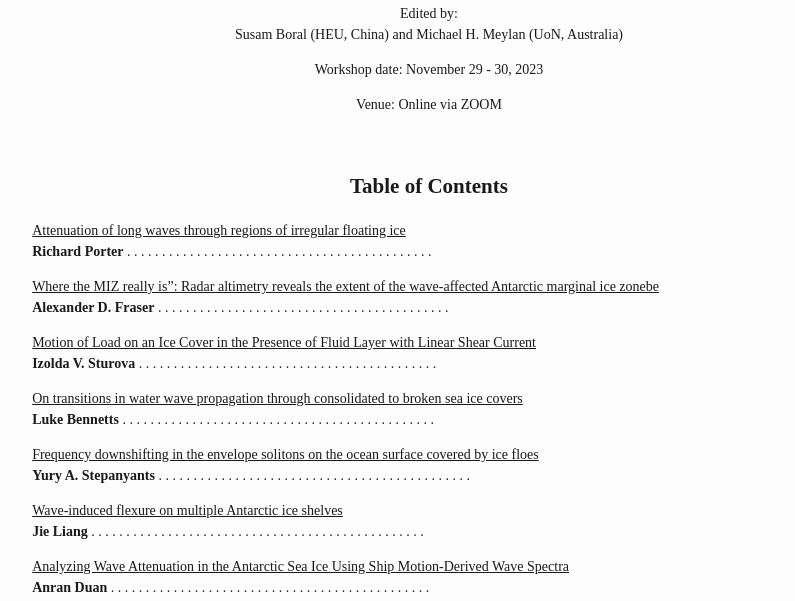
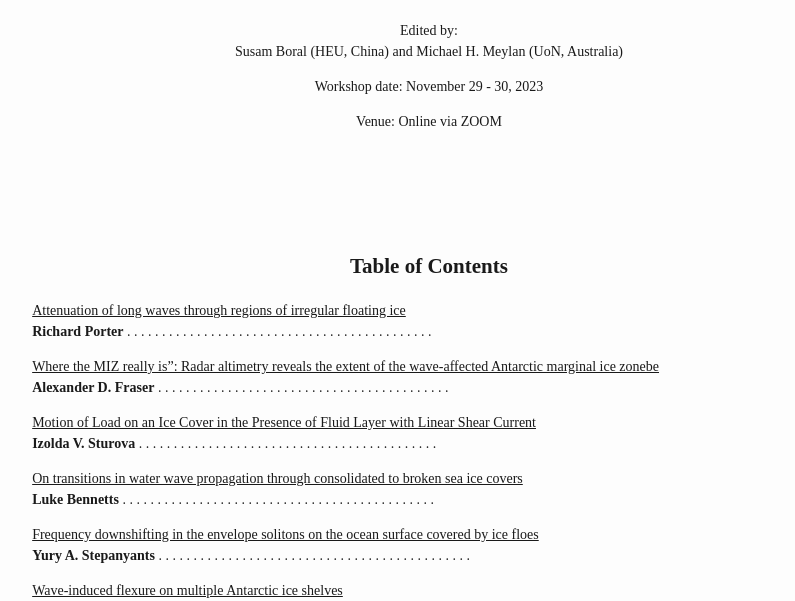
Before and after one commit to sboral1212/abstract, a plain HTML site: page index.html in a window 1280 px wide. Shown: the part 182-783 px from the top of the page, without its empty margins (211-1006 px from the left). Drawn offline with nearby package versions, Linux system fonts and the light colour scheme.

Commit message:
Update index.html

```diff
--- a/index.html
+++ b/index.html
@@ -11,8 +11,8 @@
     <style>
         html {
             line-height: 1.5;
-            font-family: Georgia, serif;
-            font-size: 20px;
+            font-family: Times new Roman ;
+            font-size: 24px;
             color: #1a1a1a;
             background-color: #fdfdfd;
         }
@@ -84,7 +84,7 @@
         h4,
         h5,
         h6 {
-            margin-top: 1.4em;
+            margin-top: 2em;
         }
 
         h5,
@@ -241,6 +241,7 @@
         <p> Venue: Online via ZOOM </p>
     </header>
 
+<p style="page-break-after: always;">&nbsp;</p>
 
     <body style="font-family: 'Times New Roman'; font-size: 14px">
         <h2 align="center">Table of Contents</h2>
@@ -292,7 +293,7 @@
         <a href="#abs:22">Flexural gravity wave scattering due to seabed undulation in the presence of multiple propagating wave modes</a></br>
         <strong>T. Sahoo</strong> . . . . . . . . . . . . . . . . . . . . . . . . . . . . . . . . . . . . . . . . . . . . . . . . </p>
     </body>
-
+<p style="page-break-before: always;">&nbsp;</p>
     <body>
         <h1 class="unnumbered" id="abs:1" , align="center"> Attenuation of long waves through
             regions of irregular floating ice </h1>
```
